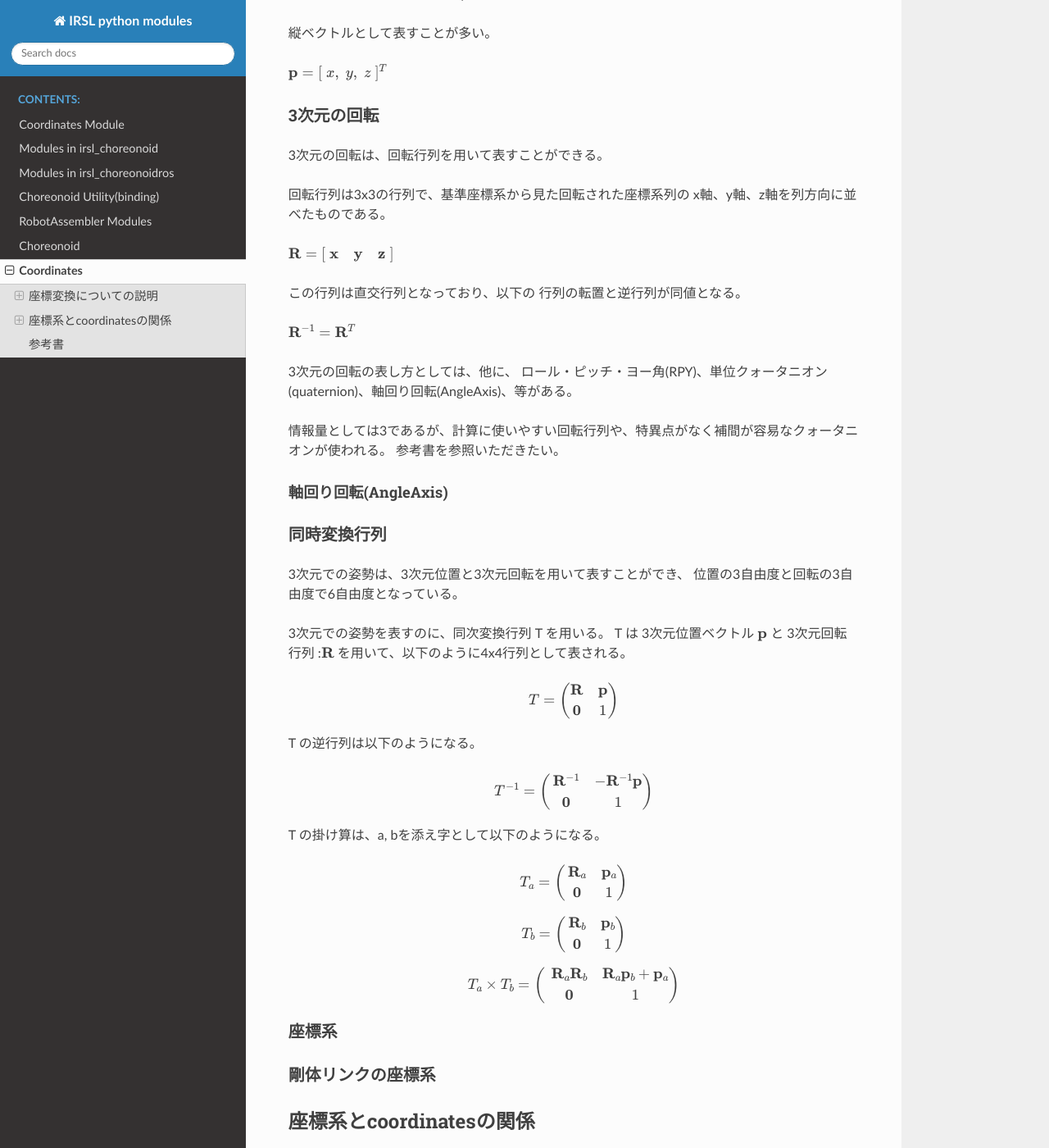
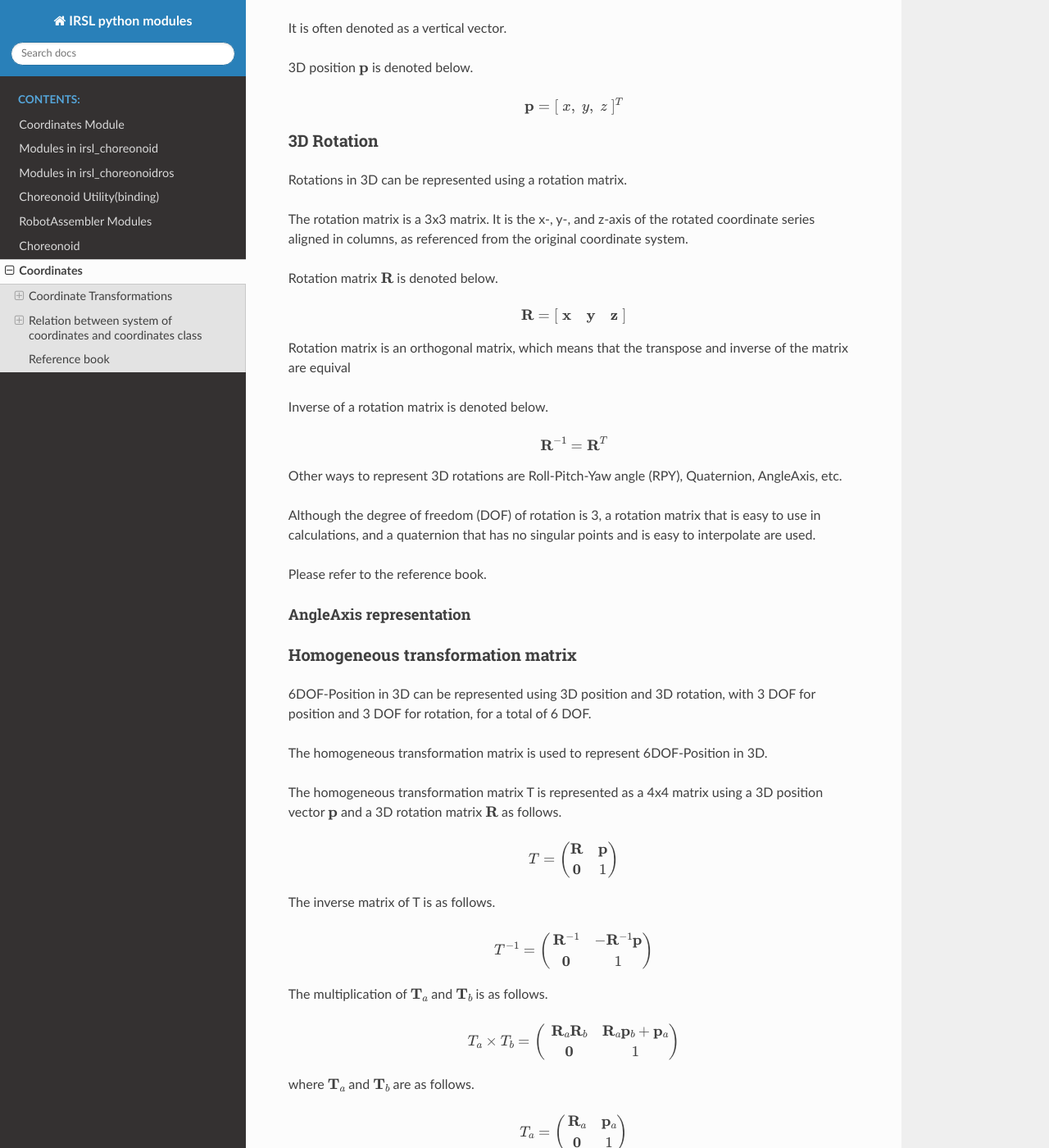
Before and after one commit to IRSL-tut/irsl_documents, a Sphinx documentation site: the page built from source/coordinates.rst, in a window 1280 px wide and 1400 px high, scrolled down 339 px. Shown: the whole window at 82% size. Built offline with Sphinx 7.4.7 and the Read the Docs theme 2.0.0, drawn with Linux system fonts in a browser that asks for light colours; some of the changed text lies outside the part shown.

Commit message:
english version: coordinates.rst

```diff
--- a/source/coordinates.rst
+++ b/source/coordinates.rst
@@ -1,61 +1,78 @@
-
 ===========
 Coordinates
 ===========
 
-**********************
-座標変換についての説明
-**********************
-
-^^^^^^^^^
-3次元位置
-^^^^^^^^^
-
-位置は小文字の太字を用いて表される、実数3つのベクトルである。
-
-3つの要素はそれぞれ、x軸、y軸、z軸の軸上の位置を表す。
-
-縦ベクトルとして表すことが多い。
-
-:math:`\mathbf{p} = [ \; x, \; y, \; z \;]^{T}`
+**************************
+Coordinate Transformations
+**************************
 
 ^^^^^^^^^^^
-3次元の回転
+3D Position
 ^^^^^^^^^^^
 
-3次元の回転は、回転行列を用いて表すことができる。
+The 3D position is a vector of three real numbers, represented using lower-case boldface letters.
 
-回転行列は3x3の行列で、基準座標系から見た回転された座標系列の
-x軸、y軸、z軸を列方向に並べたものである。
+The three elements represent positions on the x-, y-, and z-axis, respectively.
 
-:math:`\mathbf{R} = [ \; \mathbf{x} \quad \mathbf{y} \quad \mathbf{z} \; ]`
+It is often denoted as a vertical vector.
 
-この行列は直交行列となっており、以下の
-行列の転置と逆行列が同値となる。
+3D position :math:`\mathbf{p}` is denoted below.
 
-:math:`\mathbf{R}^{-1} = \mathbf{R}^{T}`
+.. math::
+   \mathbf{p} = [ \; x, \; y, \; z \;]^{T}
 
-3次元の回転の表し方としては、他に、
-ロール・ピッチ・ヨー角(RPY)、単位クォータニオン(quaternion)、軸回り回転(AngleAxis)、等がある。
+^^^^^^^^^^^
+3D Rotation
+^^^^^^^^^^^
 
-情報量としては3であるが、計算に使いやすい回転行列や、特異点がなく補間が容易なクォータニオンが使われる。
-参考書を参照いただきたい。
+Rotations in 3D can be represented using a rotation matrix.
 
-.....................
-軸回り回転(AngleAxis)
-.....................
+The rotation matrix is a 3x3 matrix.
+It is the x-, y-, and z-axis of the rotated coordinate series aligned in columns,
+as referenced from the original coordinate system.
+
+Rotation matrix :math:`\mathbf{R}` is denoted below.
+
+.. math::
+   \mathbf{R} = [ \; \mathbf{x} \quad \mathbf{y} \quad \mathbf{z} \; ]
+
+Rotation matrix is an orthogonal matrix, which means that the transpose and inverse of the matrix are equival
+
+Inverse of a rotation matrix is denoted below.
+
+.. math::
+   \mathbf{R}^{-1} = \mathbf{R}^{T}
 
 
-^^^^^^^^^^^^
-同時変換行列
-^^^^^^^^^^^^
+Other ways to represent 3D rotations are
+Roll-Pitch-Yaw angle (RPY), Quaternion, AngleAxis, etc.
 
-3次元での姿勢は、3次元位置と3次元回転を用いて表すことができ、
-位置の3自由度と回転の3自由度で6自由度となっている。
+Although the degree of freedom (DOF) of rotation is 3,
+a rotation matrix that is easy to use in calculations,
+and a quaternion that has no singular points and is easy to interpolate are used.
 
-3次元での姿勢を表すのに、同次変換行列 T を用いる。
-T は 3次元位置ベクトル :math:`\mathbf{p}` と
-3次元回転行列 ::math:`\mathbf{R}` を用いて、以下のように4x4行列として表される。
+Please refer to the reference book.
+
+........................
+AngleAxis representation
+........................
+
+
+
+^^^^^^^^^^^^^^^^^^^^^^^^^^^^^^^^^
+Homogeneous transformation matrix
+^^^^^^^^^^^^^^^^^^^^^^^^^^^^^^^^^
+
+6DOF-Position in 3D can be represented using 3D position and 3D rotation,
+with 3 DOF for position and 3 DOF for rotation,
+for a total of 6 DOF.
+
+The homogeneous transformation matrix
+is used to represent 6DOF-Position in 3D.
+
+The homogeneous transformation matrix T is represented as a 4x4 matrix
+using a 3D position vector :math:`\mathbf{p}`
+and a 3D rotation matrix :math:`\mathbf{R}` as follows.
 
 .. math::
    T = \begin{pmatrix}
@@ -63,7 +80,7 @@ T は 3次元位置ベクトル :math:`\mathbf{p}` と
    \mathbf{0}  & 1
    \end{pmatrix}
 
-T の逆行列は以下のようになる。
+The inverse matrix of T is as follows.
 
 .. math::
    T^{-1} = \begin{pmatrix}
@@ -71,7 +88,16 @@ T の逆行列は以下のようになる。
    \mathbf{0}  & 1
    \end{pmatrix}
 
-T の掛け算は、a, bを添え字として以下のようになる。
+The multiplication of :math:`\mathbf{T}_{a}`
+and :math:`\mathbf{T}_{b}` is as follows.
+
+.. math::
+   T_a \times T_b = \begin{pmatrix}
+   \mathbf{R}_a\mathbf{R}_b  & \mathbf{R}_a\mathbf{p}_b  + \mathbf{p}_a \\
+   \mathbf{0}  & 1
+   \end{pmatrix}
+
+where :math:`\mathbf{T}_{a}` and :math:`\mathbf{T}_{b}` are as follows.
 
 .. math::
    T_a = \begin{pmatrix}
@@ -85,109 +111,161 @@ T の掛け算は、a, bを添え字として以下のようになる。
    \mathbf{0}  & 1
    \end{pmatrix}
 
+^^^^^^^^^^^^^^^^^^^^^
+System of coordinates
+^^^^^^^^^^^^^^^^^^^^^
+
+
+^^^^^^^^^^^^^^^^^^^^^^^^^^^^^^^^^^^^
+Coordinate system of rigid body link
+^^^^^^^^^^^^^^^^^^^^^^^^^^^^^^^^^^^^
+
+
+************************************************************
+Relation between system of coordinates and coordinates class
+************************************************************
+
+coordinates class (cnoid.IRSLCoords.coordinates)
+is a class for manipulating homogeneous transformation matrices.
+
+An instance of the coordinates class has
+3D position vector :math:`\mathbf{p}` and
+3D rotation matrix :math:`\mathbf{R}` .
+
+^^^^^^^^^^^^^^^^^^^^^^^^^^^^^^^^^^^^^^^^^^
+Access to a position and a rotation matrix
+^^^^^^^^^^^^^^^^^^^^^^^^^^^^^^^^^^^^^^^^^^
+
+:math:`\mathbf{p}` and :math:`\mathbf{R}` can be retrieved
+by accessing to properties of coordinates class.
+
+In the following, T is an instance of the coordinates class.
+
 .. math::
-   T_a \times T_b = \begin{pmatrix}
-   \mathbf{R}_a\mathbf{R}_b  & \mathbf{R}_a\mathbf{p}_b  + \mathbf{p}_a \\
+   T = \begin{pmatrix}
+   \mathbf{R}  & \mathbf{p} \\
    \mathbf{0}  & 1
    \end{pmatrix}
 
-^^^^^^
-座標系
-^^^^^^
+.. code-block:: python
 
-
-^^^^^^^^^^^^^^^^^^
-剛体リンクの座標系
-^^^^^^^^^^^^^^^^^^
-
-
-*************************
-座標系とcoordinatesの関係
-*************************
-
-coordinatesクラス (cnoid.IRSLCoords.coordinates) は、
-同次変換行列の操作を行うためのクラスである。
-
-coordinatesクラスのインスタンスは、
-3次元位置ベクトル :math:`\mathbf{p}` と
-3次元回転行列 :math:`\mathbf{R}` を持つ。
-
-^^^^^^^^^^^^^^^^^^^^^^^^^^^^^^
-回転行列と３次元位置の取り出し
-^^^^^^^^^^^^^^^^^^^^^^^^^^^^^^
-
-coordinates のプロパティとして、
-以下のように
-:math:`\mathbf{p}`
-と
-:math:`\mathbf{R}`
-を取り出せる。
-
-以下、Tはcoordinateクラスのインスタンスである。
+    >>> p = numpy.array([1, 2, 3])
+    >>> R = numpy.array([[0, -1, 0],[1, 0, 0], [0, 0, 1]])
+    >>> T = coordinates(v, R)
+    >>> T
+    <coordinates[address] 1 2 3 / 0 0 0.707107 0.707107 >
 
 .. code-block:: python
 
-    >>> T.pos ## 3次元位置
-
-    >>> T.rot ## 回転行列
-
-    >>> T.cnoidPosition ## 4x4同次変換行列
-
-    >>> T.rotationAngle ##
-
-^^^^^^^^^^^^^^^^^^^^^^^^^^
-ベクトルを変換するメソッド
-^^^^^^^^^^^^^^^^^^^^^^^^^^
-
-以下、
-:math:`\mathbf{v}`
-は3次元ベクトル (numpy.array) である。
+    >>> T.pos ## getting 3D position
+    array([1., 2., 3.])
 
 .. code-block:: python
 
+    >>> T.rot ## getting rotation-matrix
+    array([[ 0., -1.,  0.],
+           [ 1.,  0.,  0.],
+           [ 0.,  0.,  1.]])
+
+.. code-block:: python
+
+    >>> T.cnoidPosition ## getting 4x4 homogeneous transformation matrix
+    array([[ 0., -1.,  0.,  1.],
+           [ 1.,  0.,  0.,  2.],
+           [ 0.,  0.,  1.,  3.],
+           [ 0.,  0.,  0.,  1.]])
+
+.. code-block:: python
+
+    >>> T.quaternion ## getting quaternion
+    array([0.        , 0.        , 0.70710678, 0.70710678])
+
+.. code-block:: python
+
+    >>> T.RPY ## getting roll-pitch-yaw angle
+    array([ 0.        , -0.        ,  1.57079633])
+
+.. code-block:: python
+
+    >>> T.angleAxis ## getting angle-axis
+    array([0.        , 0.        , 1.        , 1.57079633])
+
+^^^^^^^^^^^^^^^^^^^^^^^^^^^
+Methods to convert a vector
+^^^^^^^^^^^^^^^^^^^^^^^^^^^
+
+In the following,
+:math:`\mathbf{v}` is 3D vector (numpy.array).
+
+.. code-block:: python
+
+    >>> v = numpy.array([0.1, 0.2, 0.3])
     >>> T.rotate_vector(v)
+    array([-0.2,  0.1,  0.3])
+
+.. code-block:: python
 
     >>> T.inverse_rotate_vector(v)
 
+.. code-block:: python
+
     >>> T.transform_vector(v)
+
+.. code-block:: python
 
     >>> T.inverse_transform_vector(v)
 
 
-^^^^^^^^^^^^^^^^^^^^^^^^^^^^^^^^^^^^^^^^^
-座標系を返すメソッド (座標系を変更しない)
-^^^^^^^^^^^^^^^^^^^^^^^^^^^^^^^^^^^^^^^^^
+^^^^^^^^^^^^^^^^^^^^^^^^^^^^^^^^^^^^^^^^^^^^^^^^^^^^
+Methods to return a coordinate (not changing itself)
+^^^^^^^^^^^^^^^^^^^^^^^^^^^^^^^^^^^^^^^^^^^^^^^^^^^^
+
+.. math::
+   A = \begin{pmatrix}
+   \mathbf{R}_{a}  & \mathbf{p}_{a} \\
+   \mathbf{0}  & 1
+   \end{pmatrix}
 
 .. code-block:: python
 
     >>> T.inverse_transformation()
 
+.. code-block:: python
+
     >>> T.transformation(A)
 
 
 ^^^^^^^^^^^^^^^^^^^^^^^^
-座標系を変更するメソッド
+Methods to change itself
 ^^^^^^^^^^^^^^^^^^^^^^^^
 
 .. code-block:: python
 
     >>> T.newcoords(A)
 
+.. code-block:: python
+
     >>> T.move_to(A)
+
+.. code-block:: python
 
     >>> T.translate(A)
 
+.. code-block:: python
+
     >>> T.locate(A)
+
+.. code-block:: python
 
     >>> T.transform(A)
 
-^^^^
-例題
-^^^^
+^^^^^^^^
+Examples
+^^^^^^^^
 
-******
-参考書
-******
+**************
+Reference book
+**************
 
 実践ロボット制御 https://www.ohmsha.co.jp/book/9784274224300/
 
```
